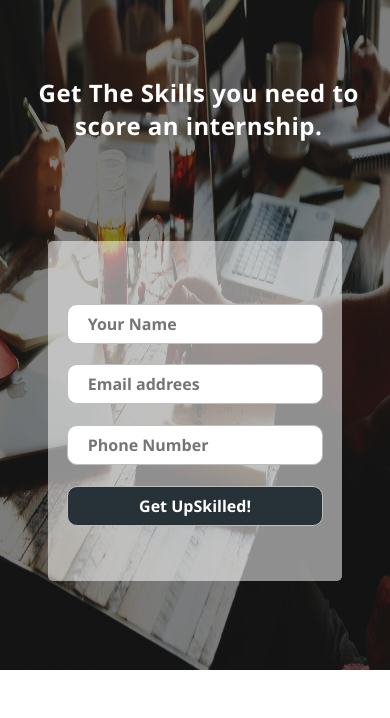
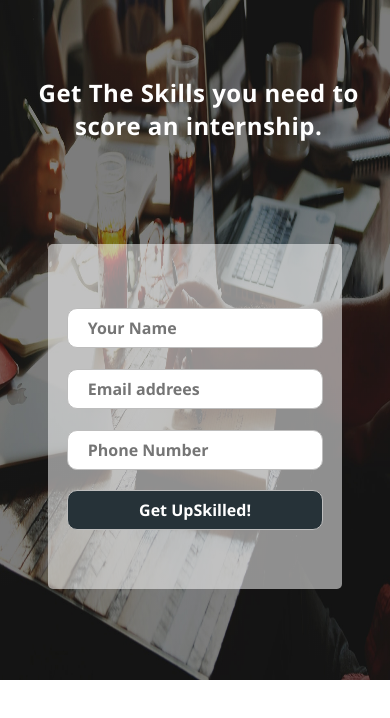
Before and after one commit to anuj920/skilltern-task, a plain HTML site: page index.html in a window 390 px wide. Drawn offline with Linux system fonts and the light colour scheme.

Commit message:
Some Changes In CSS

```diff
--- a/assets/StyleSheets/main.css
+++ b/assets/StyleSheets/main.css
@@ -148,7 +148,7 @@ input[type="submit"] {
 
 @media only screen and (max-width: 880px) {
     .background {
-        height: 670px;
+        height: 680px;
     }
 
     .grid1 {
@@ -172,7 +172,7 @@ input[type="submit"] {
     .form {
         top: 25%;
         right: 10%;
-        height: 64%;
+        height: 58%;
     }
 
     .form input {
```
